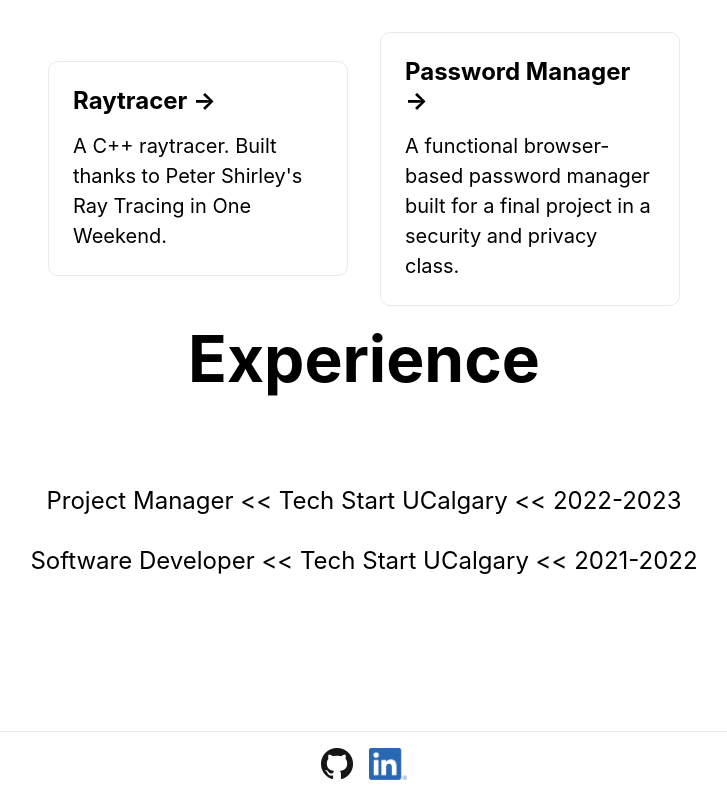
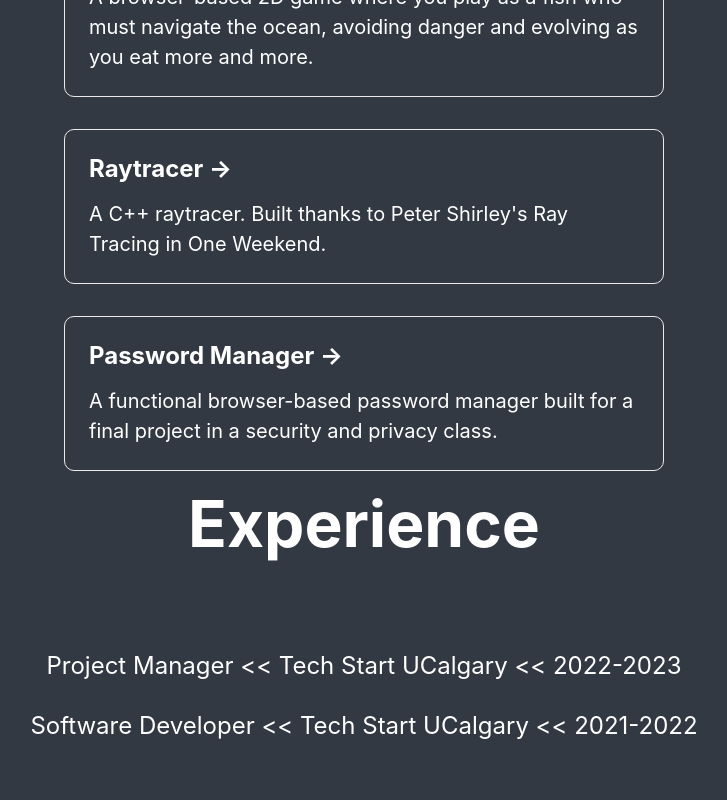
Before and after one commit to Anidion/portfolio, a Next.js app: page / in a window 1280 px wide. Shown: the part 740-1540 px from the top of the page, without its empty margins (276-1003 px from the left). Built offline with nearby package versions, Linux system fonts and the light colour scheme.

Commit message:
Adjusted styling

```diff
--- a/styles/Home.module.css
+++ b/styles/Home.module.css
@@ -16,7 +16,7 @@
   display: flex;
   flex: 1;
   padding: 1rem 0;
-  border-top: 1px solid #eaeaea;
+  border-top: 1px solid #000000;
   justify-content: center;
   align-items: center;
 }
@@ -82,7 +82,7 @@
   border: 1px solid #eaeaea;
   border-radius: 10px;
   transition: color 0.15s ease, border-color 0.15s ease;
-  max-width: 300px;
+  max-width: 600px;
 }
 
 .card:hover,
--- a/styles/globals.css
+++ b/styles/globals.css
@@ -1,5 +1,6 @@
 html,
 body {
+  background-color: rgb(51, 57, 66);
   padding: 0;
   margin: 0;
   font-family: -apple-system, BlinkMacSystemFont, Segoe UI, Roboto, Oxygen,
@@ -11,6 +12,18 @@ a {
   text-decoration: none;
 }
 
+p {
+  color: white;
+}
+
+h1 {
+  color: white;
+}
+
+h2 {
+  color: white;
+}
+
 * {
   box-sizing: border-box;
 }
```
